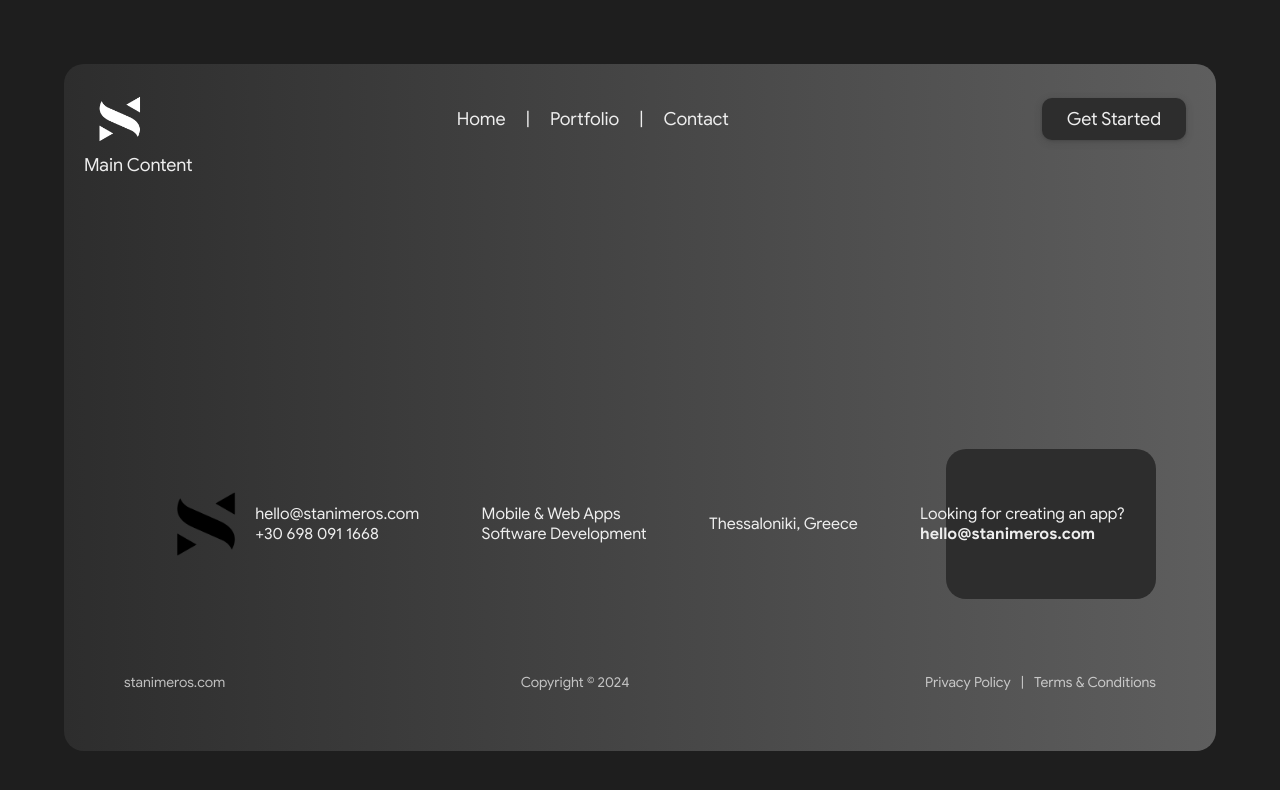
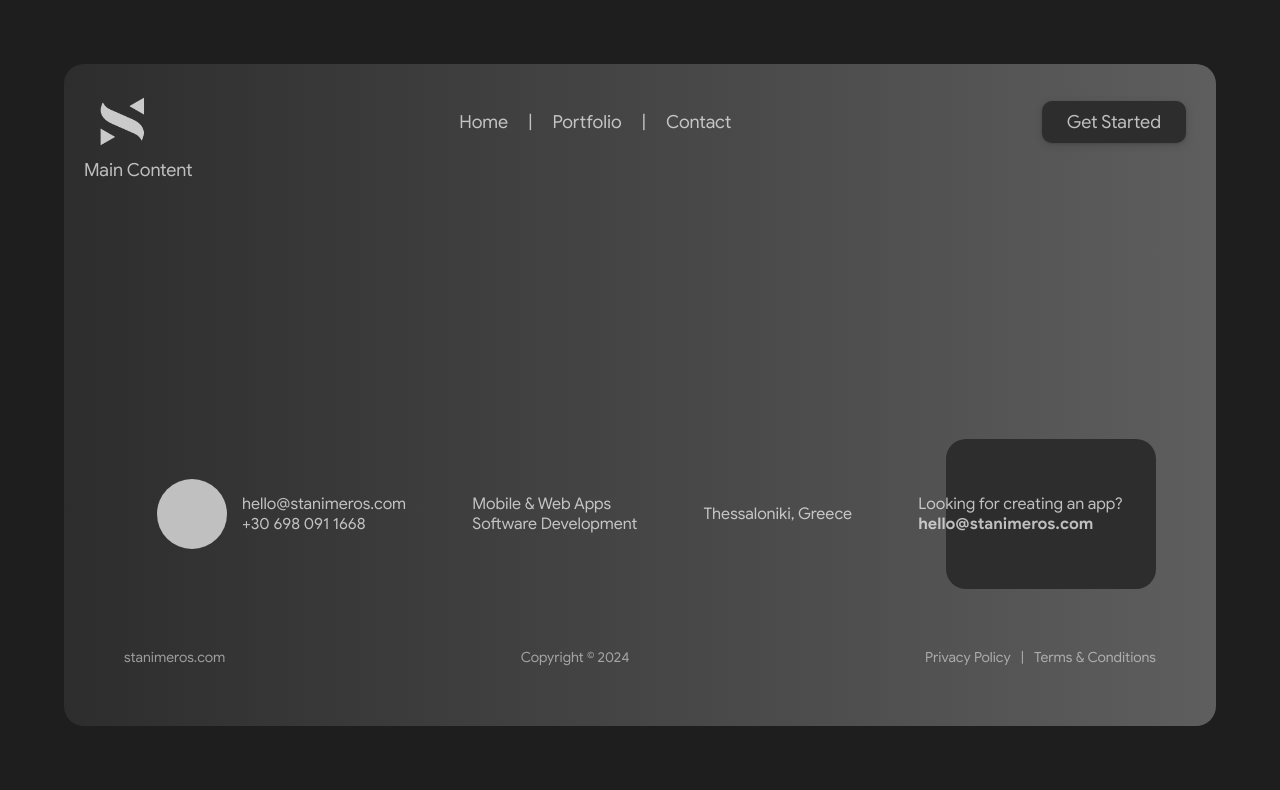
Before and after one commit to stanimeros/my-landing-page, a React (Vite) app: page / in a window 1280 px wide. Shown: the top 790 px of the page. Built offline with nearby package versions, Linux system fonts and the light colour scheme.

Commit message:
some colour fixes

```diff
--- a/src/styles/main.less
+++ b/src/styles/main.less
@@ -53,17 +53,17 @@
 @--fs-14px: 0.875rem;
 
 :root{
-  --clr-text: #eee;
+  --clr-text: #eeeeeec1;
   --clr-primary: #2d2d2d;
   --clr-secondary: #2d2d2d;
 
   --clr-button: #2d2d2d;
-  --clr-button-text:#eee;
+  --clr-button-text:#eeeeeec1;
   --clr-button-hover: #252525;
 
-  --clr-secondary-button:#f7fbff;
-  --clr-secondary-button-text:#eee;
-  --clr-secondary-button-hover:#fff;
+  --clr-secondary-button:#eeeeeec1;
+  --clr-secondary-button-text:#2d2d2d;
+  --clr-secondary-button-hover:#eeeeeec1;
 
   --clr-background: rgb(30,30,30);
   --clr-gradient-background: rgb(45,45,45);
@@ -85,12 +85,10 @@
 }
 
 ::selection {
-  //color: var(--clr-text);
   background: transparent;
 }
 
 ::-moz-selection {
-  //color: var(--clr-text);
   background: transparent;
 }
 
@@ -151,7 +149,7 @@ a.link{
     left: 50%;
     right: 50%;
     height: 1px;
-    background: currentColor; // system color
+    background: var(--clr-text);
     transition: all ease .2s;
   }
 
@@ -250,16 +248,15 @@ a.secondary-button{
 ==========================================================*/
 
 header{
+  img{
+    opacity: 0.75;
+  }
+
   ul {
     gap: 20px;
 
     li{
       list-style-type: none;
-    }
-
-    li:not(:last-child)::after {
-      content: "|";
-      padding-left: 20px;
     }
   }
 }
@@ -283,6 +280,17 @@ footer{
     font-size: @--fs-16px;
     justify-content: space-around;
     position: relative;
+
+    .row{
+      gap: 15px;
+
+      .circle-image{
+        width: 70px;
+        height: 70px;
+        background-color: var(--clr-button-text);
+        border-radius: 50%;
+      }
+    }
 
     .box{
       position: absolute;
--- a/src/widgets/Footer.jsx
+++ b/src/widgets/Footer.jsx
@@ -11,10 +11,7 @@ function Footer({GlobalState}) {
     <footer>
       <div className='info-bar row'>
         <div className='row'>
-          <img
-            src={`/logos/logo.png`}
-            width={100}
-          />
+          <div className='circle-image'></div>
           <div>
             <div>
               <a href="mailto:hello@stanimeros.com">hello@stanimeros.com</a>
--- a/src/widgets/Header.jsx
+++ b/src/widgets/Header.jsx
@@ -32,7 +32,7 @@ function Header({GlobalState}) {
     <header className='row'>
       <img
 				src={`/logos/logo-white.png`}
-				width={70}
+				width={75}
 			/>
 			<ul className='row'>
 				<li>
@@ -40,11 +40,13 @@ function Header({GlobalState}) {
 						<Translator code={language} value="Home"/>
 					</Link>
 				</li>
+				<div>|</div>
 				<li>
 					<Link className='link' to="/portfolio">
 						<Translator code={language} value="Portfolio"/>
 					</Link>
 				</li>
+				<div>|</div>
 				<li>
 					<Link className='link' to="/contact">
 						<Translator code={language} value="Contact"/>
```
